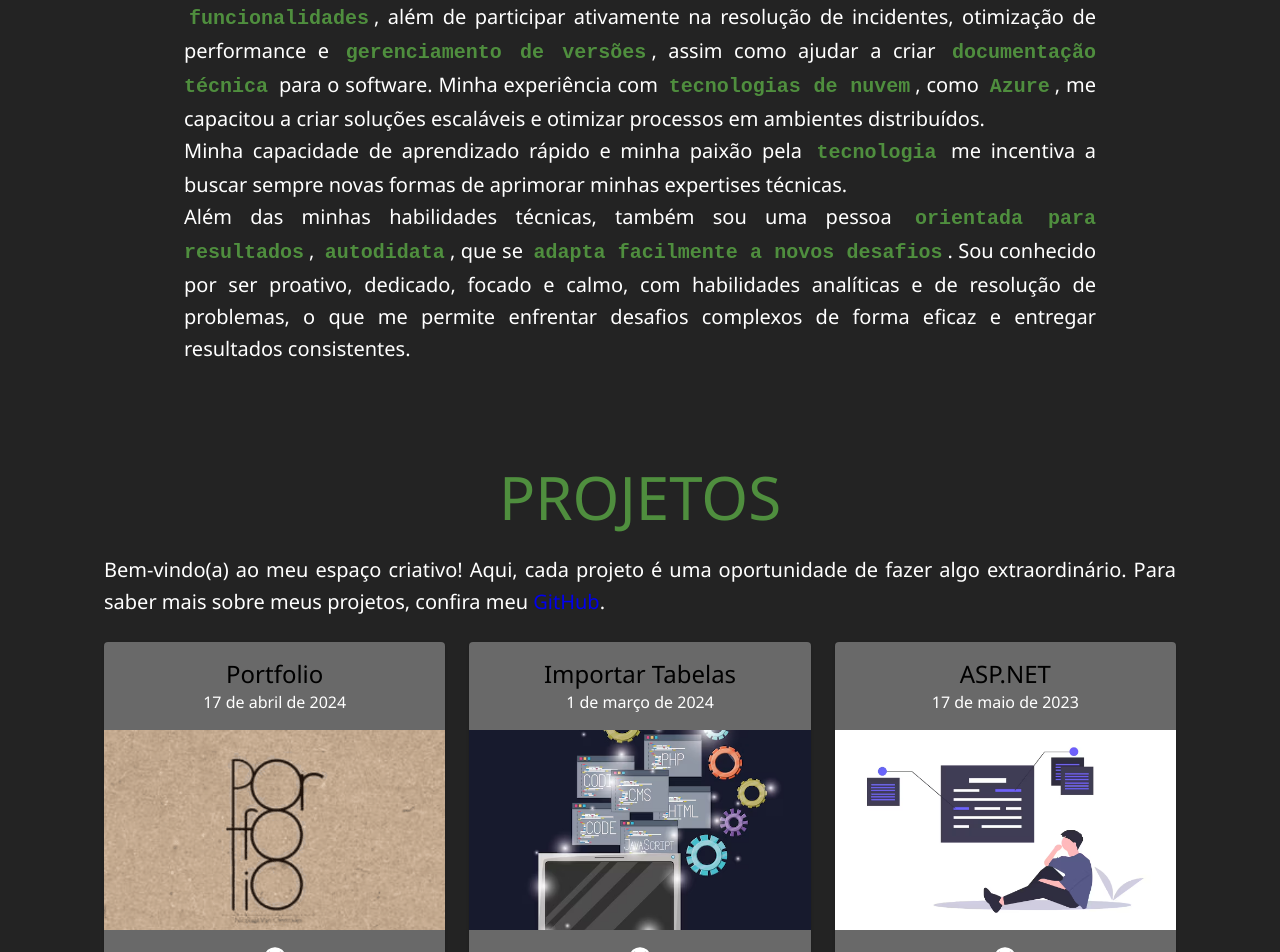
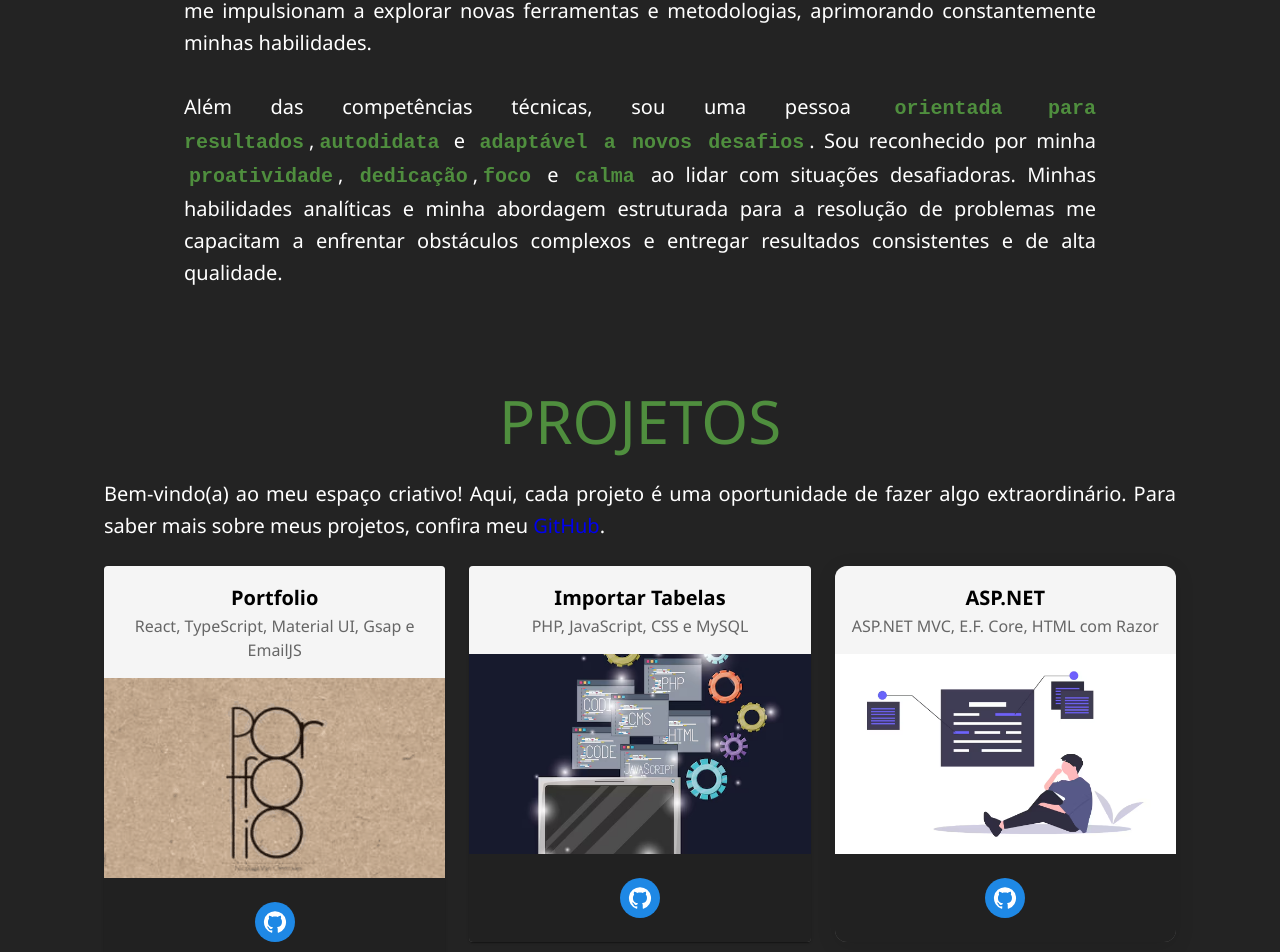
Before and after one commit to S-Dornelas/my_portfolio, a React (Vite) app: page / in a window 1280 px wide. Shown: the part 1210-2162 px from the top of the page. Built offline with nearby package versions, Linux system fonts and the light colour scheme.

Commit message:
fix: Ajuste no texto de apresentação e stylo dos cards

```diff
--- a/index.html
+++ b/index.html
@@ -4,6 +4,7 @@
     <meta charset="UTF-8" />
     <meta name="viewport" content="initial-scale=1, width=device-width" />
     <title>Sandro Dornelas</title>
+    <link rel="icon" href="../../../../images/icon.png" type="image/png" />
   </head>
   <body>
     <div id="root"></div>
--- a/src/pages/Home/About/About.tsx
+++ b/src/pages/Home/About/About.tsx
@@ -49,15 +49,27 @@ const About = () => {
                             QUEM É SANDRO?
                         </Typography>
                         <StyledTypography color="primary.contrastText" variant="h6" textAlign="justify" gutterBottom>
-                        Sou formado em <StyledCode>Análise e Desenvolvimento de Sistemas</StyledCode> e tenho grande paixão pela <StyledCode>tecnologia</StyledCode>. Como <StyledCode>desenvolvedor</StyledCode>, estou constantemente me aprimorando nas áreas de <StyledCode>desenvolvimento de software</StyledCode>, <StyledCode>manutenção de sistemas</StyledCode>, <StyledCode>desenvolvimento web</StyledCode>, <StyledCode>gestão de bancos de dados</StyledCode> e <StyledCode>tecnologias de nuvem</StyledCode>.
+                        Sou formado em <StyledCode>Análise e Desenvolvimento de Sistemas</StyledCode>. Como desenvolvedor, estou continuamente me aprimorando em áreas
+                        como <StyledCode>desenvolvimento de software</StyledCode>, <StyledCode>manutenção de sistemas</StyledCode>,
+                         <StyledCode>desenvolvimento web</StyledCode>, <StyledCode>gestão de bancos de dados</StyledCode> e <StyledCode>tecnologias de nuvem</StyledCode>.
+                         Minhas contribuições incluem a criação e implementação de novas funcionalidades,
+                         a resolução de problemas técnicos, a realização de manutenção preventiva, a correção de
+                         bugs e a elaboração de documentação técnica, sempre com foco na qualidade do código e na
+                         eficiência dos processos.
                         <br></br>
-                        Contribuo para a criação e implementação de novas <StyledCode>funcionalidades</StyledCode>, resolvo <StyledCode>problemas técnicos</StyledCode>, faço <StyledCode>manutenção preventiva</StyledCode>, corrijo <StyledCode>bugs</StyledCode> e ajudo na elaboração de <StyledCode>documentação técnica</StyledCode> para o software, sempre visando a qualidade de código e a eficiência de processos.
                         <br></br>
-                        Tenho me dedicado ao aprimoramento, o que me permite desenvolver soluções criativas para problemas complexos, contribuindo para a criação e implementação de novas <StyledCode>funcionalidades</StyledCode>, além de participar ativamente na resolução de incidentes, otimização de performance e <StyledCode>gerenciamento de versões</StyledCode>, assim como ajudar a criar <StyledCode>documentação técnica</StyledCode> para o software. Minha experiência com <StyledCode>tecnologias de nuvem</StyledCode>, como <StyledCode>Azure</StyledCode>, me capacitou a criar soluções escaláveis e otimizar processos em ambientes distribuídos.
+                        Minha dedicação ao aprendizado constante me permite desenvolver soluções criativas para problemas
+                        complexos. Minha paixão por tecnologia e minha capacidade de aprendizado rápido me impulsionam a
+                        explorar novas ferramentas e metodologias, aprimorando constantemente minhas habilidades.
                         <br></br>
-                        Minha capacidade de aprendizado rápido e minha paixão pela <StyledCode>tecnologia</StyledCode> me incentiva a buscar sempre novas formas de aprimorar minhas expertises técnicas.
                         <br></br>
-                        Além das minhas habilidades técnicas, também sou uma pessoa <StyledCode>orientada para resultados</StyledCode>, <StyledCode>autodidata</StyledCode>, que se <StyledCode>adapta facilmente a novos desafios</StyledCode>. Sou conhecido por ser proativo, dedicado, focado e calmo, com habilidades analíticas e de resolução de problemas, o que me permite enfrentar desafios complexos de forma eficaz e entregar resultados consistentes.</StyledTypography>
+                        Além das competências técnicas, sou uma pessoa <StyledCode>orientada para resultados</StyledCode>,
+                        <StyledCode>autodidata</StyledCode> e <StyledCode>adaptável a novos desafios</StyledCode>.
+                        Sou reconhecido por minha <StyledCode>proatividade</StyledCode>, <StyledCode>dedicação</StyledCode>,
+                         <StyledCode>foco</StyledCode> e <StyledCode>calma</StyledCode> ao lidar com situações desafiadoras.
+                         Minhas habilidades analíticas e minha abordagem estruturada para a resolução de problemas me capacitam a enfrentar obstáculos complexos e entregar
+                        resultados consistentes e de alta qualidade.</StyledTypography>
+
                     </Grid>
                 </Grid>
             </Container>
--- a/src/pages/Home/Projects/Projects.tsx
+++ b/src/pages/Home/Projects/Projects.tsx
@@ -9,7 +9,7 @@ import avatar from "@assets/images/projeto_portfolio.png";
 import avatar2 from "@assets/images/tabela.png";
 import avatar3 from "@assets/images/asp.png";
 
-const Projects = () => {
+// Estilo global dos cards
 const StyledProjects = styled("div")(({ theme }) => ({
     backgroundColor: theme.palette.primary.main,
     minHeight: "80vh",
@@ -32,12 +32,6 @@ const Projects = () => {
 
 const StyledTypography = styled(Typography)(({ theme }) => ({
     maxWidth: '100%',
-        [theme.breakpoints.up('sm')]: {
-            maxWidth: '100%',
-        },
-        [theme.breakpoints.up('md')]: {
-            maxWidth: '100%',
-        },
     margin: 'auto',
 }));
 
@@ -51,6 +45,43 @@ const Projects = () => {
     backgroundColor: '#696969',
 }));
 
+// Estilo para os ícones do GitHub
+const GitHubButton = styled('a')(() => ({
+    display: 'inline-flex',
+    alignItems: 'center',
+    justifyContent: 'center',
+    backgroundColor: '#1e88e5',
+    color: 'white',
+    borderRadius: '50%',
+    width: '40px',
+    height: '40px',
+    textDecoration: 'none',
+    marginTop: '8px',
+}));
+
+const GitHubLink = styled(GitHubIcon)(() => ({
+    fontSize: '24px',
+}));
+
+// Estilização customizada para o conteúdo dos cards
+const StyledCardContent = styled(CardContent)(() => ({
+    backgroundColor: '#212121',
+    color: '#fff',
+    padding: '16px',
+    textAlign: 'center',
+}));
+
+// Estilo para o texto do card
+const TypographyStyle = {
+    marginBottom: '12px',
+    backgroundColor: '#424242',
+    padding: '8px',
+    borderRadius: '8px',
+    display: 'inline-block',
+    fontSize: '0.9rem',
+};
+
+const Projects = () => {
     return (
         <StyledProjects id="projects">
             <Container maxWidth="lg">
@@ -61,14 +92,17 @@ const Projects = () => {
                     Bem-vindo(a) ao meu espaço criativo! Aqui, cada projeto é uma oportunidade de fazer algo extraordinário. Para saber mais sobre meus projetos, confira meu
                     <a href="https://github.com/S-Dornelas" target="_blank" rel="noopener noreferrer" style={{ color: 'secondary.contrastText', textDecoration: 'none' }}> GitHub</a>.
                 </StyledTypography>
-                <br/>
+                <br />
                 <Grid container spacing={3}>
                     {/** Card 1 */}
                     <Grid item xs={12} md={4}>
                         <StyledCard>
                             <CardHeader
                                 title="Portfolio"
-                                subheader="17 de abril de 2024"
+                                subheader="React, TypeScript, Material UI, Gsap e EmailJS"
+                                style={{ backgroundColor: '#f5f5f5', padding: '16px' }}
+                                titleTypographyProps={{ variant: 'h6', style: { fontWeight: 'bold' } }}
+                                subheaderTypographyProps={{ style: { color: '#666' } }}
                             />
                             <CardMedia
                                 component="img"
@@ -76,11 +110,11 @@ const Projects = () => {
                                 image={avatar}
                                 alt="Imagem_portifolio"
                             />
-                            <CardContent>
-                                <a href="https://github.com/S-Dornelas/my_portfolio" target="_blank" rel="noopener noreferrer" style={{ color: 'white' }}>
-                                    <GitHubIcon />
-                                </a>
-                            </CardContent>
+                            <StyledCardContent>
+                                <GitHubButton href="https://github.com/S-Dornelas/my_portfolio" target="_blank" rel="noopener noreferrer">
+                                    <GitHubLink />
+                                </GitHubButton>
+                            </StyledCardContent>
                         </StyledCard>
                     </Grid>
 
@@ -89,7 +123,10 @@ const Projects = () => {
                         <StyledCard>
                             <CardHeader
                                 title="Importar Tabelas"
-                                subheader="1 de março de 2024"
+                                subheader="PHP, JavaScript, CSS e MySQL"
+                                style={{ backgroundColor: '#f5f5f5', padding: '16px' }}
+                                titleTypographyProps={{ variant: 'h6', style: { fontWeight: 'bold' } }}
+                                subheaderTypographyProps={{ style: { color: '#666' } }}
                             />
                             <CardMedia
                                 component="img"
@@ -97,32 +134,36 @@ const Projects = () => {
                                 image={avatar2}
                                 alt="Imagem_portifolio"
                             />
-                            <CardContent>
-                                <a href="https://github.com/S-Dornelas/Sistema_Importacao_Tabela" target="_blank" rel="noopener noreferrer" style={{ color: 'white' }}>
-                                    <GitHubIcon />
-                                </a>
-                            </CardContent>
+                            <StyledCardContent>
+                                <GitHubButton href="https://github.com/S-Dornelas/Sistema_Importacao_Tabela" target="_blank" rel="noopener noreferrer">
+                                    <GitHubLink />
+                                </GitHubButton>
+                            </StyledCardContent>
                         </StyledCard>
                     </Grid>
 
                     {/** Card 3 */}
                     <Grid item xs={12} md={4}>
-                        <StyledCard>
+                        <StyledCard style={{ boxShadow: '0 4px 20px rgba(0, 0, 0, 0.1)', borderRadius: '12px', overflow: 'hidden' }}>
                             <CardHeader
                                 title="ASP.NET"
-                                subheader="17 de maio de 2023"
+                                subheader="ASP.NET MVC, E.F. Core, HTML com Razor"
+                                style={{ backgroundColor: '#f5f5f5', padding: '16px' }}
+                                titleTypographyProps={{ variant: 'h6', style: { fontWeight: 'bold' } }}
+                                subheaderTypographyProps={{ style: { color: '#666' } }}
                             />
                             <CardMedia
                                 component="img"
                                 height="200"
                                 image={avatar3}
                                 alt="Imagem_portifolio"
+                                style={{ objectFit: 'cover' }}
                             />
-                            <CardContent>
-                                <a href="https://github.com/S-Dornelas/AplicacaoCompleta" target="_blank" rel="noopener noreferrer" style={{ color: 'white' }}>
-                                    <GitHubIcon />
-                                </a>
-                            </CardContent>
+                            <StyledCardContent>
+                                <GitHubButton href="https://github.com/S-Dornelas/AplicacaoCompleta" target="_blank" rel="noopener noreferrer">
+                                    <GitHubLink />
+                                </GitHubButton>
+                            </StyledCardContent>
                         </StyledCard>
                     </Grid>
                 </Grid>
--- a/src/pages/Home/Skills/Skills.tsx
+++ b/src/pages/Home/Skills/Skills.tsx
@@ -57,24 +57,23 @@ const StyledModelsRow = styled("div")({
     display: "flex",
     flexWrap: "wrap",
     justifyContent: "center",
-    gap: "30px",  // Diminuir a distância entre os itens
+    gap: "30px",
 });
 
 const StyledModelsItem = styled("div")(({ theme }) => ({
     width: "150px",
     flex: "1 0 150px",
     display: "flex",
-    justifyContent: "center", // Alinha as imagens no centro
+    justifyContent: "center",
     [theme.breakpoints.down('sm')]: {
         width: "100px",
         flex: "1 0 100px",
     },
     img: {
-        borderRadius: "12px",  // Bordas arredondadas nas imagens
-        boxShadow: "0 4px 6px rgba(0, 0, 0, 0.1)", // Adiciona sombra sutil
-        transition: "transform 0.3s ease",  // Animação suave ao passar o mouse
+        borderRadius: "12px",
+        transition: "transform 0.3s ease",
         "&:hover": {
-            transform: "scale(1.1)",  // Aumenta a imagem ao passar o mouse
+            transform: "scale(1.1)",
         }
     }
 }));
@@ -150,14 +149,21 @@ const Skills = () => {
                 </StyledModelsContainer>
                 <br />
                 <br />
+                <Typography color="secondary" variant="h2" gutterBottom>
+                    CERTIFICAÇÃO
+                </Typography>
                 <StyledModelsRow className="models-row" style={{ display: "flex", alignItems: "center", gap: "20px" }}>
                     <StyledModelsItem className="models-item" style={{ flex: "1" }}>
                         <a href="https://learn.microsoft.com/pt-br/users/sandrodornelas-8959/credentials/10cd2350a1669b45?ref=https%3A%2F%2Fwww.linkedin.com%2F" target="_blank" rel="noopener noreferrer">
                             <img title="Clique para visualizar Certificado AZ900" src={az900} alt="az900" style={{ maxWidth: "40%" }} />
                         </a>
                     </StyledModelsItem>
-                    <StyledTypography color="primary.contrastText" variant="h6" textAlign="justify" gutterBottom style={{ flex: "2" }}>
-                        Com a certificação <StyledCode>Microsoft Certified: Azure Fundamentals</StyledCode> estou preparado para integrar tecnologias de nuvem em projetos, contribuindo para o desenvolvimento de soluções inovadoras e de alto impacto.
+                    <StyledTypography color="primary.contrastText" variant="body2" textAlign="justify" gutterBottom style={{ flex: "2" }}>
+                        <StyledTypography color="primary.contrastText" variant="h6" textAlign="justify" gutterBottom style={{ flex: "2" }}>
+                            <a href="https://learn.microsoft.com/pt-br/users/sandrodornelas-8959/credentials/10cd2350a1669b45?ref=https%3A%2F%2Fwww.linkedin.com%2F" target="_blank" rel="noopener noreferrer" style={{ color: 'secondary.contrastText', textDecoration: 'none' }}> <StyledCode>Microsoft Certified: Azure Fundamentals</StyledCode></a>.
+                        </StyledTypography>
+                        Com a certificação AZ-900 estou preparado para integrar tecnologias de nuvem em projetos,
+                        contribuindo para o desenvolvimento de soluções inovadoras e de alto impacto.
                     </StyledTypography>
                 </StyledModelsRow>
             </Container>
```
Also changed, not shown: package.json (line endings or trailing spaces), src/assets/images/icon.png (added), tsconfig.json (line endings or trailing spaces), tsconfig.node.json (line endings or trailing spaces), 1 other file (tests, documents, lock files or other folders). Lines whose indentation alone changed are shown as unchanged.
